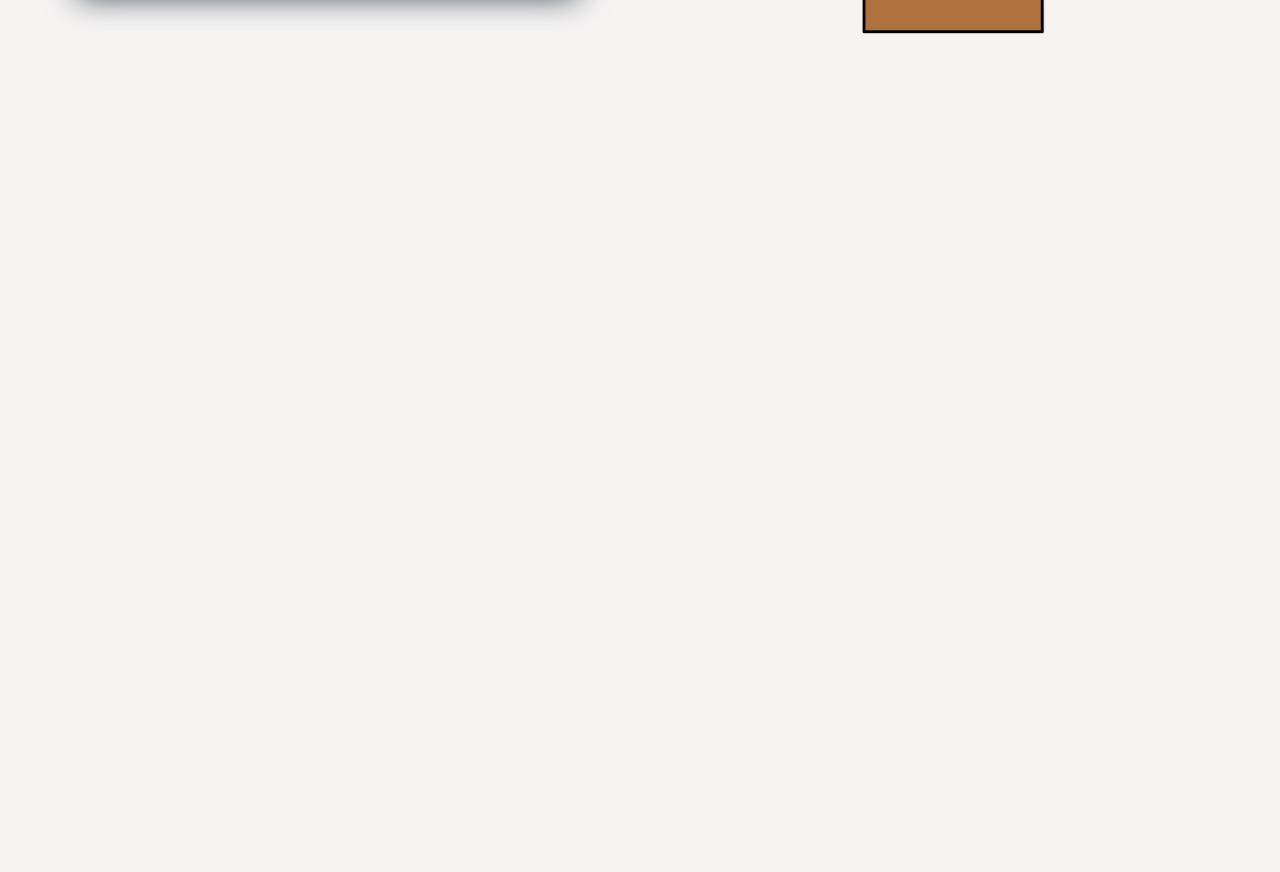
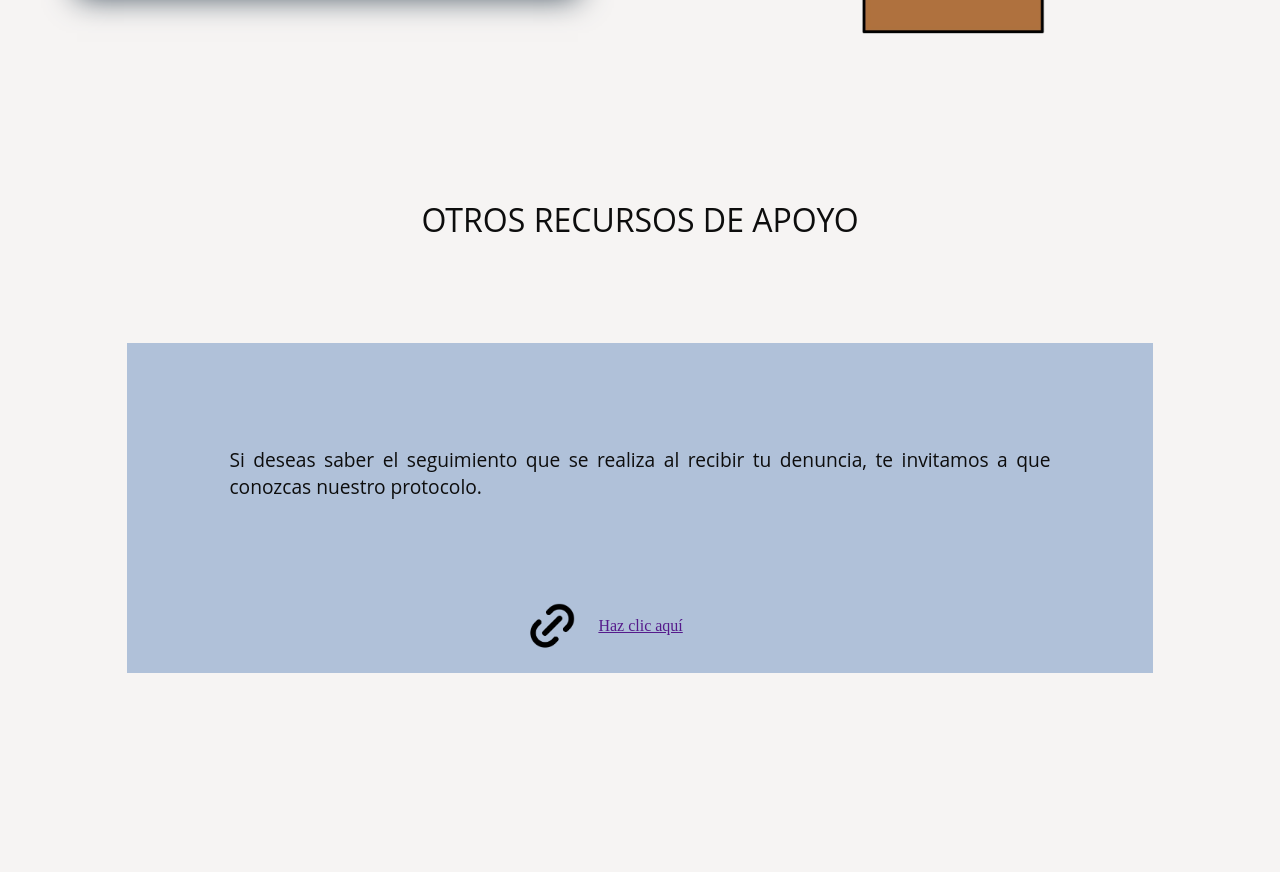
Before and after one commit to MESS-Softworks/AlertaTec, a PHP site: page /RecursoApoyo.html in a window 1280 px wide. Shown: the part 626-1498 px from the top of the page. Before the commit the page ends 660 px from the top, so only its background shows below. Run offline with PHP 8.4, Linux system fonts and the light colour scheme.

Commit message:
Contenedor

```diff
--- a/RecursoApoyo.html
+++ b/RecursoApoyo.html
@@ -66,7 +66,21 @@
                 </div>
             </div>
         </div>
-    </div>
+
+        <H class="titulo">OTROS RECURSOS DE APOYO</H>
+
+            <div class="textII">
+                <div class="div1">
+                    <p class="inf2">Si deseas saber el seguimiento que se realiza al recibir tu denuncia, te invitamos
+                        a que conozcas nuestro protocolo.</p>
+                    <div class="div2">
+                        <img src="img/Enlace.png" class="imgE">
+                        <a href="" class="enl">Haz clic aquí</a>
+                    </div>
+                </div>
+
+            </div>
+        </div>
 </body>
 
 </html>
--- a/css/RecursoApoyo.css
+++ b/css/RecursoApoyo.css
@@ -6,6 +6,13 @@
     --Negro: #0D0D0D ;
     --Beige-Gris: #f6f4f3;
     --Blanco: #ffffff;
+}
+
+.titulo{
+    font-family: 'Open Sans', sans-serif;
+    color: var(--Negro);
+    font-size: 200%;
+    justify-self: center;
 }
 
 .Fondo{
```
